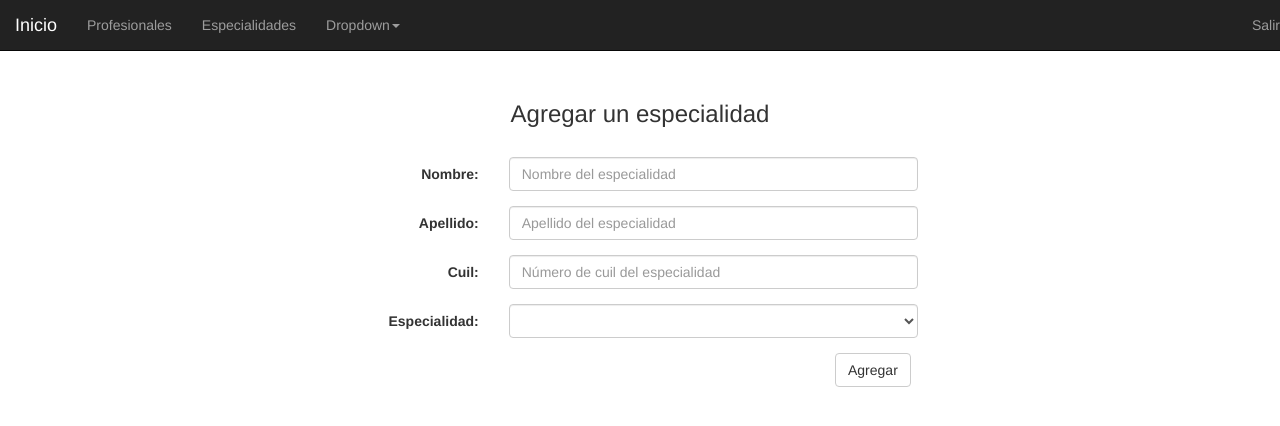
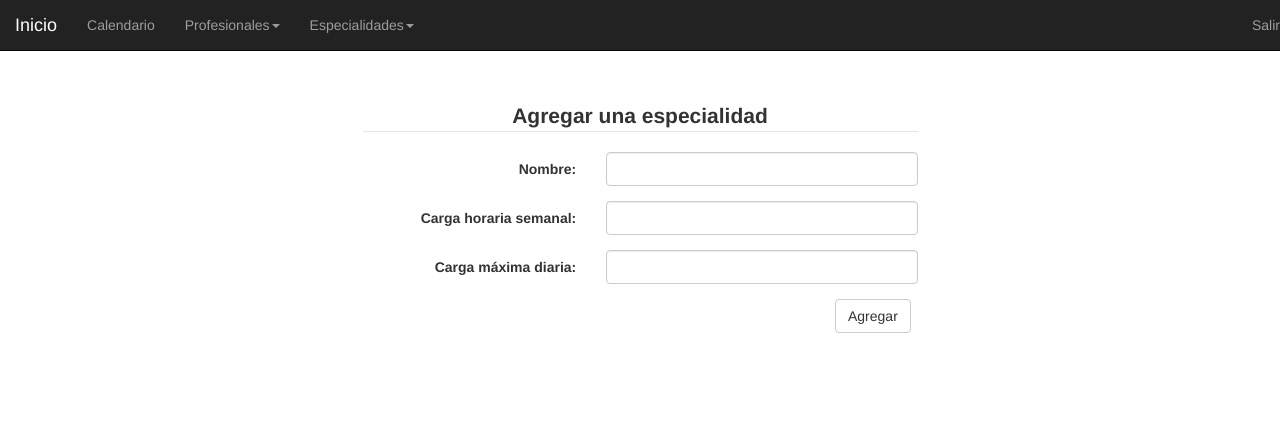
Before and after one commit to yo-alan/horarios, a Django app: template calendario/templates/calendario/especialidad/add.html in a window 1280 px wide. Shown: the top 426 px of the page. Run offline with Django 3.2, Linux system fonts and the light colour scheme; the template is opened without the code that fills it, so the values that code supplies are empty; some libraries are stand-ins or nearby versions.

Commit message:
Mejore la navegabilidad.

```diff
--- a/calendario/models.py
+++ b/calendario/models.py
@@ -1,4 +1,4 @@
-import random
+from random import random, randrange
 from django.db import models
 
 
@@ -73,7 +73,7 @@ class Calendario(models.Model):
 
 		self.horarios.append([horario])
 
-	def cruce(self, madre, prob_mutacion):
+	def cruce(self, madre, prob_mutacion=0.01):
 
 		if not isinstance(madre, Calendario):
 			raise Exception("El objeto no es de tipo Calendario.")
@@ -169,7 +169,7 @@ class Entorno(object):
 
 				for horario in range(1, len(horarios)):
 
-					h = Horario(profesional=ps[random.randrange(1, len(ps))], hora_desde=horarios[horario], hora_hasta=horarios[horario+1], dia_semana=dia, calendario=c)
+					h = Horario(profesional=ps[randrange(1, len(ps))], hora_desde=horarios[horario], hora_hasta=horarios[horario+1], dia_semana=dia, calendario=c)
 
 					existe = False
 					for dh in c.horarios:
--- a/calendario/templates/calendario/detail.html
+++ b/calendario/templates/calendario/detail.html
@@ -38,6 +38,9 @@
 					{% endfor %}
 					</tbody>
 				</table>
+				<a class="btn btn-default btn-lg" type="button" href="{% url 'calendario:all' %}">
+					&lt;&lt; Volver
+				</a>
 			</div>
 		</div>
 	</div>
--- a/calendario/templates/calendario/especialidad/add.html
+++ b/calendario/templates/calendario/especialidad/add.html
@@ -1,46 +1,41 @@
 {% extends "admin/base.html" %}
 
-{% block title %}Agregar un especialidad{% endblock %}
+{% block title %}Agregar una especialidad{% endblock %}
 
 {% block article %}
 	<div class="container">
 		<div class="row clearfix">
 			<div class="col-md-6 col-md-offset-3">
 				{% if error_message %}
-				<h1>ERROR: {{ error_message }}</h1>
+					<div class="alert alert-danger">
+						<a href="#" class="close" data-dismiss="alert">&times;</a>
+						<h3 class="text-center text-danger"><b>Ocurrió el siguiente error:</b></h3>
+						<p class="text-danger">
+							<b>{{ error_message }}</b>
+						</p>
+					</div>
 				{% endif %}
-				<h3 class="text-center">
-					Agregar un especialidad
-				</h3>
 				<br>
 				<form class="form-horizontal" method="POST" action="{% url 'calendario:especialidad_add' %}">
+					<fieldset>
+						<legend class="text-center"><b>Agregar una especialidad</b></legend>
 						{% csrf_token %}
 						<div class="form-group">
-						<label class="col-xs-3 control-label" for="nombre">Nombre:</label>
-						<div class="col-xs-9">
-							<input type="text" id="nombre" name="nombre" class="form-control" placeholder="Nombre del especialidad">
+							<label class="col-xs-5 control-label" for="nombre">Nombre:</label>
+							<div class="col-xs-7">
+								<input type="number" id="nombre" name="nombre" class="form-control">
 							</div>
 						</div>
 						<div class="form-group">
-						<label class="col-xs-3 control-label" for="apellido">Apellido:</label>
-						<div class="col-xs-9">
-							<input type="text" id="apellido" name="apellido" class="form-control" placeholder="Apellido del especialidad">
+							<label class="col-xs-5 control-label" for="carga_horaria_semanal">Carga horaria semanal:</label>
+							<div class="col-xs-7">
+								<input type="number" id="carga_horaria_semanal" name="carga_horaria_semanal" class="form-control">
 							</div>
 						</div>
 						<div class="form-group">
-						<label class="col-xs-3 control-label" for="cuil">Cuil:</label>
-						<div class="col-xs-9">
-							<input type="text" id="cuil" name="cuil" class="form-control" placeholder="Número de cuil del especialidad">
-						</div>
-					</div>
-					<div class="form-group">
-						<label class="col-xs-3 control-label" for="especialidad">Especialidad:</label>
-						<div class="col-xs-9">
-							<select class="form-control" id="especialidad" name="especialidad">
-								{% for e in es %}
-									<option value="{{ e.id }}">{{ e }}</option>
-								{% endfor %}
-							</select>
+							<label class="col-xs-5 control-label" for="max_horas_diaria">Carga máxima diaria:</label>
+							<div class="col-xs-7">
+								<input type="text" id="max_horas_diaria" name="max_horas_diaria" class="form-control">
 							</div>
 						</div>
 						<div class="form-group">
@@ -50,6 +45,7 @@
 								</button>
 							</div>
 						</div>
+					</fieldset>
 				</form>
 			</div>
 		</div>
--- a/calendario/templates/calendario/index.html
+++ b/calendario/templates/calendario/index.html
@@ -17,7 +17,7 @@
 								<div class="modal-content">
 									<div class="modal-header bg-info">
 										<button type="button" class="close" data-dismiss="modal" aria-hidden="true">×</button>
-										<h4 class="modal-title  text-center" id="myModalLabel">
+										<h4 class="modal-title text-center" id="myModalLabel">
 											<span class="glyphicon glyphicon-lock"></span> Inicio de sesión
 										</h4>
 									</div>
@@ -45,7 +45,6 @@
 								</div>
 							</div>
 						</div>
-
 						<div class="jumbotron">
 							<h1>
 								¡Bienvenido!
@@ -54,7 +53,10 @@
 								This is a template for a simple marketing or informational website. It includes a large callout called the hero unit and three supporting pieces of content. Use it as a starting point to create something more unique.
 							</p>
 							<p>
+								<a id="modal-695421" href="{% url 'calendario:all' %}" role="button" class="btn btn-link" data-toggle="modal">Iniciar sesión</a>
+<!--
 								<a id="modal-695421" href="#modal-container-695421" role="button" class="btn btn-link" data-toggle="modal">Iniciar sesión</a>
+-->
 							</p>
 						</div>
 					</div>
--- a/templates/admin/base.html
+++ b/templates/admin/base.html
@@ -17,36 +17,34 @@
 							<div class="navbar-header">
 								 <button type="button" class="navbar-toggle" data-toggle="collapse" data-target="#bs-example-navbar-collapse-1"> <span class="sr-only">Toggle navigation</span><span class="icon-bar"></span><span class="icon-bar"></span><span class="icon-bar"></span></button> <a class="navbar-brand" href="/">Inicio</a>
 							</div>
-
 							<div class="collapse navbar-collapse" id="bs-example-navbar-collapse-1">
 								<ul class="nav navbar-nav">
 									<li>
-										<a href="/calendario/profesional/all">Profesionales</a>
-									</li>
-									<li>
-										<a href="#">Especialidades</a>
+										<a href="{% url 'calendario:all' %}">Calendario</a>
 									</li>
 									<li class="dropdown">
-										 <a href="#" class="dropdown-toggle" data-toggle="dropdown">Dropdown<strong class="caret"></strong></a>
-										<ul class="dropdown-menu">
+										 <a href="#" class="dropdown-toggle" data-toggle="dropdown">Profesionales<strong class="caret"></strong></a>
+										<ul class="dropdown-menu inverse">
 											<li>
-												<a href="{% url 'calendario:profesional_add' %}">Agregar</a>
-											</li>
-											<li>
-												<a href="#">Another action</a>
-											</li>
-											<li>
-												<a href="#">Something else here</a>
+												<a href="{% url 'calendario:profesional_add' %}">Agregar nuevo</a>
 											</li>
 											<li class="divider">
 											</li>
 											<li>
-												<a href="#">Separated link</a>
+												<a href="{% url 'calendario:profesional_all' %}">Ver todos</a>
+											</li>
+										</ul>
+									</li>
+									<li class="dropdown">
+										 <a href="#" class="dropdown-toggle" data-toggle="dropdown">Especialidades<strong class="caret"></strong></a>
+										<ul class="dropdown-menu">
+											<li>
+												<a href="{% url 'calendario:especialidad_add' %}">Agregar nueva</a>
 											</li>
 											<li class="divider">
 											</li>
 											<li>
-												<a href="#">One more separated link</a>
+												<a href="{% url 'calendario:especialidad_all' %}">Ver todas</a>
 											</li>
 										</ul>
 									</li>
```
Also changed, not shown: calendario/templates/calendario/all.html (+20 -7 lines), calendario/templates/calendario/especialidad/all.html (+13 -15 lines), calendario/templates/calendario/especialidad/edit.html (+15 -23 lines), calendario/templates/calendario/profesional/add.html (+10 -4 lines), calendario/templates/calendario/profesional/all.html (+3 -5 lines), calendario/views.py (+22 -3 lines). Lines whose indentation alone changed are shown as unchanged.
